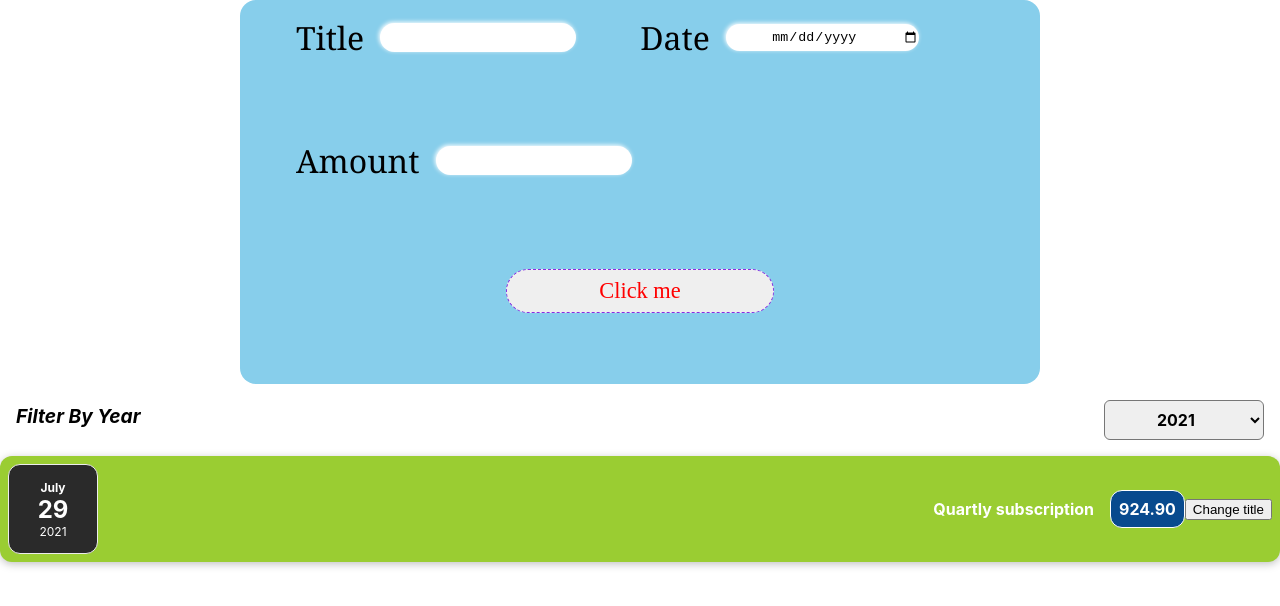
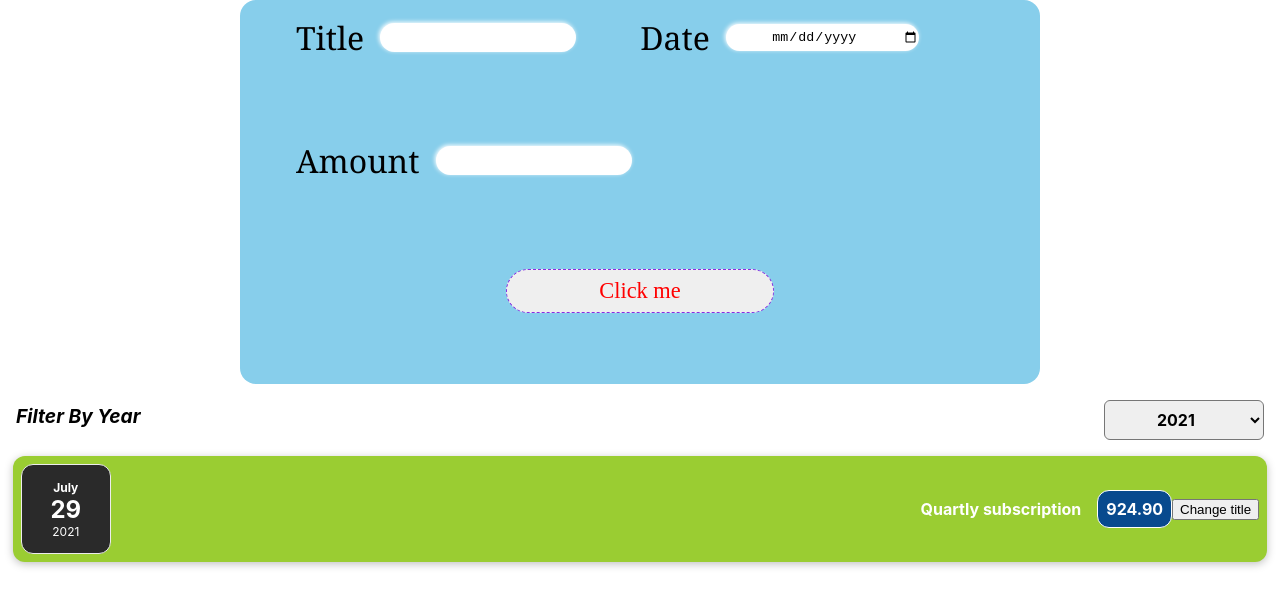
Before and after one commit to Sahil-4U/learnvern-project, a React (Create React App) app: page / in a window 1280 px wide. Shown: the top 606 px of the page. Built offline with nearby package versions, Linux system fonts and the light colour scheme.

Commit message:
it's not a good approach to implement filter and templeate logic at one place so we create a different component for filter

```diff
--- a/src/App.js
+++ b/src/App.js
@@ -3,6 +3,7 @@ import Subscription from './subscriptions/Subscription';
 import NewSubscription from './newSubscription/NewSubscription';
 import Filter from './subscriptions/Filter';
 import { useState } from 'react';
+import SubscriptionList from './subscriptions/SubscriptionList';
 
 function App() {
   const [filtered, setFiltered] = useState('2021');
@@ -35,19 +36,28 @@ function App() {
   const filteredArray = subscriptions.filter((data) => {
     return data.date.getFullYear().toString() === filtered;
   })
-  let connect = <center><h1 style={{ color: 'darkBlue', border: '1px dashed red' }}>No Subscriptions for this year</h1></center>;
-  if (filteredArray.length != 0) {
-    connect = filteredArray.length === 0 ? <center><h1 style={{ color: 'darkBlue', border: '1px dashed red' }}>No Subscriptions for this year</h1></center> : filteredArray.map((data) => {
-      return (
-        <Subscription key={data.id} date={data.date} title={data.title} amount={data.amount} />
-      )
-    });
-  }
+  // let connect = <center><h1 style={{ color: 'darkBlue', border: '1px dashed red' }}>No Subscriptions for this year</h1></center>;
+  // if (filteredArray.length != 0) {
+  //   connect = filteredArray.length === 0 ? <center><h1 style={{ color: 'darkBlue', border: '1px dashed red' }}>No Subscriptions for this year</h1></center> : filteredArray.map((data) => {
+  //     return (
+  //       <Subscription key={data.id} date={data.date} title={data.title} amount={data.amount} />
+  //     )
+  //   });
+  // }
   return (
     <div>
+
+
+
       <NewSubscription addNewSubscription={addNewSubscription} />
       <Filter filteredData={filteredData} valueOfFilter={filtered} />
-      {connect}
+      <SubscriptionList filteredData={filteredArray} />
+
+
+
+
+
+
       {/* {filteredArray.length === 0 ? <center><h1 style={{ color: 'darkBlue', border: '1px dashed red' }}>No Subscriptions for this year</h1></center> : filteredArray.map((data) => {
         return (
           <Subscription key={data.id} date={data.date} title={data.title} amount={data.amount} />
--- /dev/null
+++ b/src/subscriptions/SubscriptionList.js
@@ -0,0 +1,18 @@
+import React from 'react'
+import Subscription from './Subscription';
+
+function SubscriptionList({ filteredData }) {
+
+    if (filteredData.length === 0) return <center><h1 style={{ color: 'darkBlue', border: '1px dashed red' }}>No Subscriptions for this year</h1></center>
+    return (
+        <div style={{ margin: '1%' }}>
+            {filteredData.map((data) => {
+                return (
+                    <Subscription key={data.id} date={data.date} title={data.title} amount={data.amount} />
+                )
+            })}
+        </div>
+    )
+}
+
+export default SubscriptionList;
```
Also changed, not shown: src/subscriptions/SubscriptionList.css (added), 1 other file (tests, documents, lock files or other folders).
